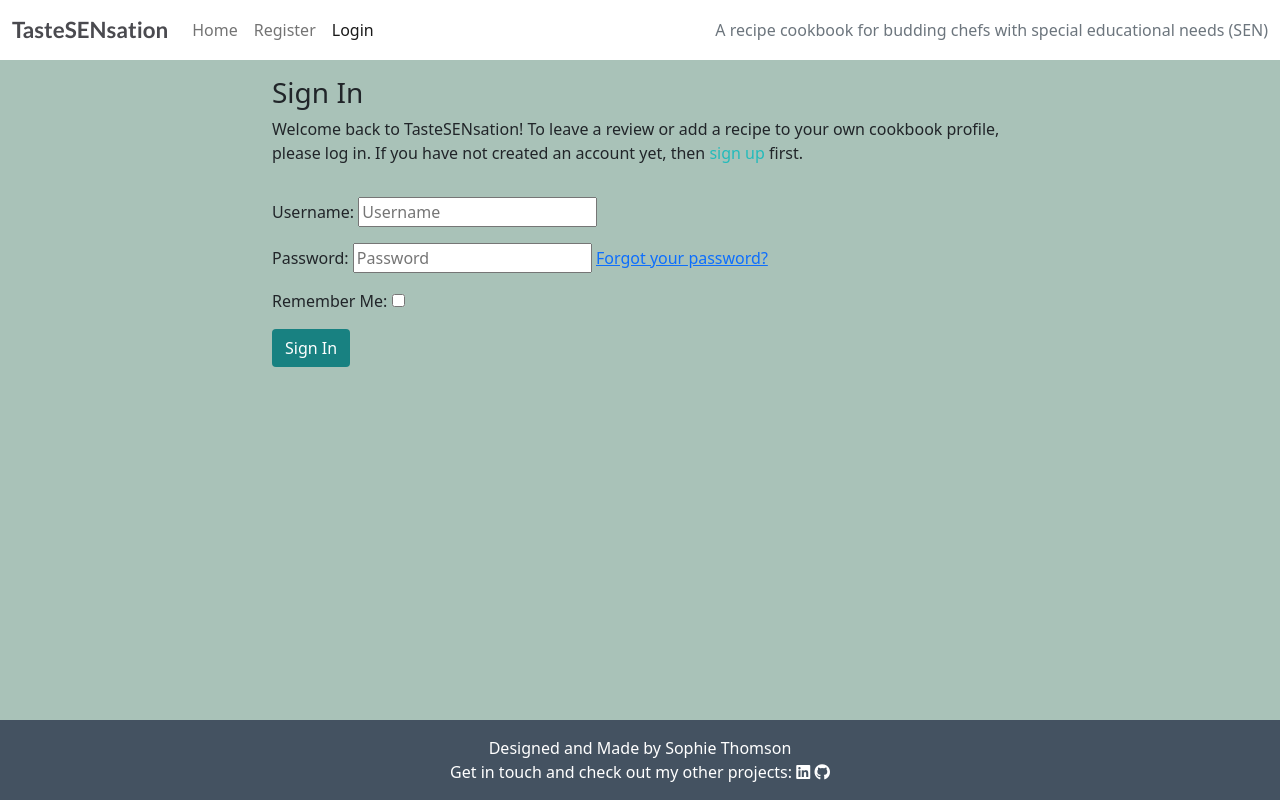
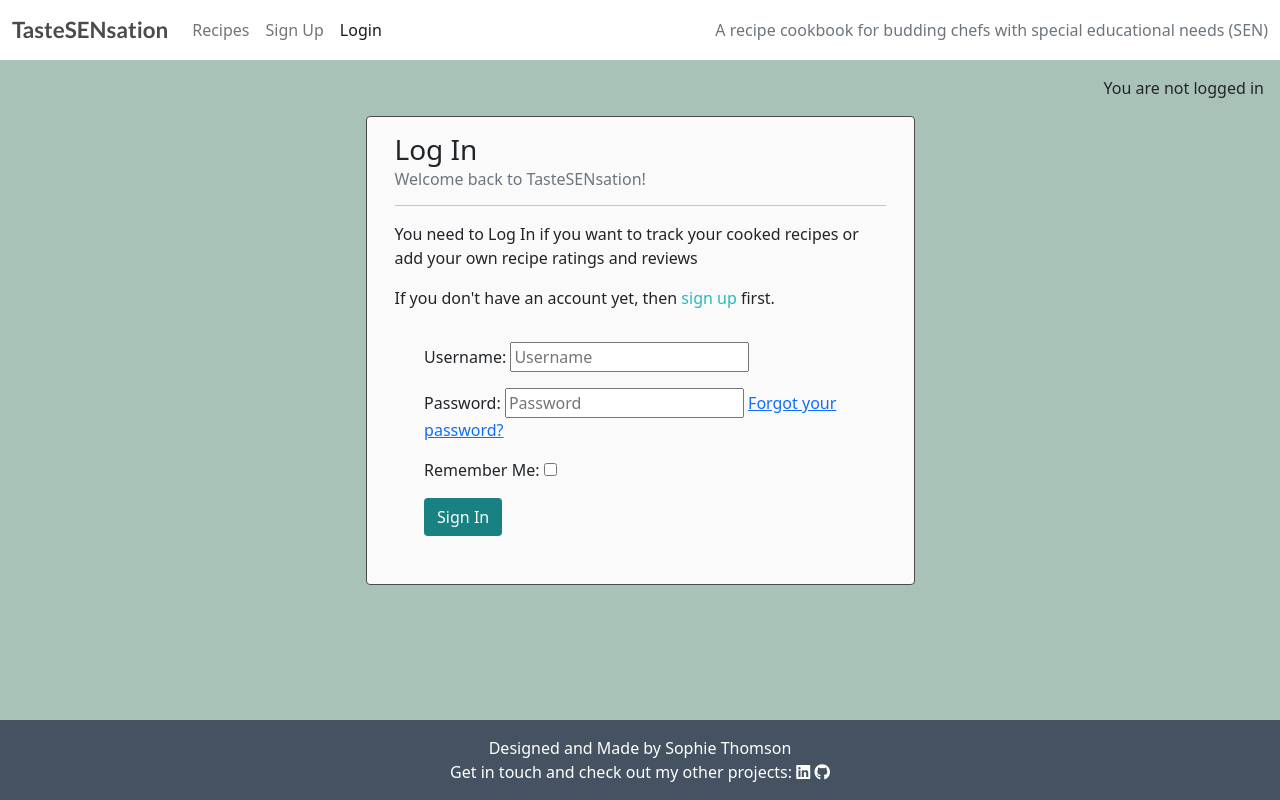
Before and after one commit to sophie-thomson/TasteSENsation, a Django app: page /accounts/login/ in a window 1280 px wide. Run offline with Django 5.2, Linux system fonts and the light colour scheme; tables that the repository leaves empty hold one stand-in row (values such as "Sample post"); some libraries are stand-ins or nearby versions.

Commit message:
Update html templates for login and registration with Bootstrap styling

```diff
--- a/static/css/style.css
+++ b/static/css/style.css
@@ -32,6 +32,10 @@ body {
 .card {
     border: solid 1px #4A4A4F;
     background-color: #fafafa;
+}
+
+.signup-container {
+    max-width: 525px;
 }
 
 .image-container {
--- a/templates/account/login.html
+++ b/templates/account/login.html
@@ -7,19 +7,24 @@
 
 {% block content %}
 
-<div class="container">
+<div class="container d-flex justify-content-center align-items-center">
+    <div class="signup-container">
         <div class="row">
-        <div class="col-md-8 mt-3 offset-md-2">
-            <h3>{% trans "Sign In" %}</h3>
-
-            <p>{% blocktrans %}Welcome back to TasteSENsation!
-                To leave a review or add a recipe to your own cookbook profile, please log in.
-                If you have not created an account yet, then <a class="link" href="{{ signup_url }}">sign up</a>
+            <div class="card">
+                <div class="card-body pl-2">
+                    <div class="col">
+                        <h3 class="card-title">{% trans "Log In" %}</h3>
+                        <h6 class="card-subtitle mb-2 text-muted">{% blocktrans %}Welcome back to TasteSENsation!</h6>
+                        <hr>
+                        <p>You need to Log In if you want to track your cooked recipes or add your own recipe ratings and
+                            reviews</p>
+                        <p>If you don't have an account yet, then <a class="link" href="{{ signup_url }}">sign
+                                up</a>
                             first.{% endblocktrans %}</p>
                     </div>
                 </div>
                 <div class="row">
-        <div class="col-md-8 mt-3 offset-md-2">
+                    <div class="col offset-md-1 mb-5">
                         <form class="login" method="POST" action="{% url 'account_login' %}">
                             {% csrf_token %}
                             {{ form.as_p }}
@@ -31,4 +36,7 @@
                     </div>
                 </div>
             </div>
+        </div>
+    </div>
+</div>
 {% endblock %}
--- a/templates/base.html
+++ b/templates/base.html
@@ -46,7 +46,7 @@
                 <ul class="navbar-nav me-auto mb-2 mb-lg-0">
                     <li class="nav-item">
                         <a class="nav-link {% if request.path == home_url %}active{% endif %}" aria-current="page"
-                            href="#">Home</a>
+                            href="{% url 'home' %}">Recipes</a>
                     </li>
                     {% if user.is_authenticated %}
                     <li class="nav-item">
@@ -56,7 +56,7 @@
                     {% else %}
                     <li class="nav-item">
                         <a class="nav-link {% if request.path == signup_url %}active{% endif %}" aria-current="page"
-                            href="{% url 'account_signup' %}">Register</a>
+                            href="{% url 'account_signup' %}">Sign Up</a>
                     </li>
                     <li class="nav-item">
                         <a class="nav-link {% if request.path == login_url %}active{% endif %}" aria-current="page"
@@ -73,6 +73,12 @@
     </nav>
 
     <main class="flex-shrink-0 main-bg">
+
+        {% if user.is_authenticated %}
+        <p class="text-end m-3">You are logged in as {{ user }}</p>
+        {% else %}
+        <p class="text-end m-3">You are not logged in</p>
+        {% endif %}
 
         {% block content %}
         <!-- Content Goes here -->
```
Also changed, not shown: templates/account/signup.html (+34 -4 lines). Lines whose indentation alone changed are shown as unchanged.
